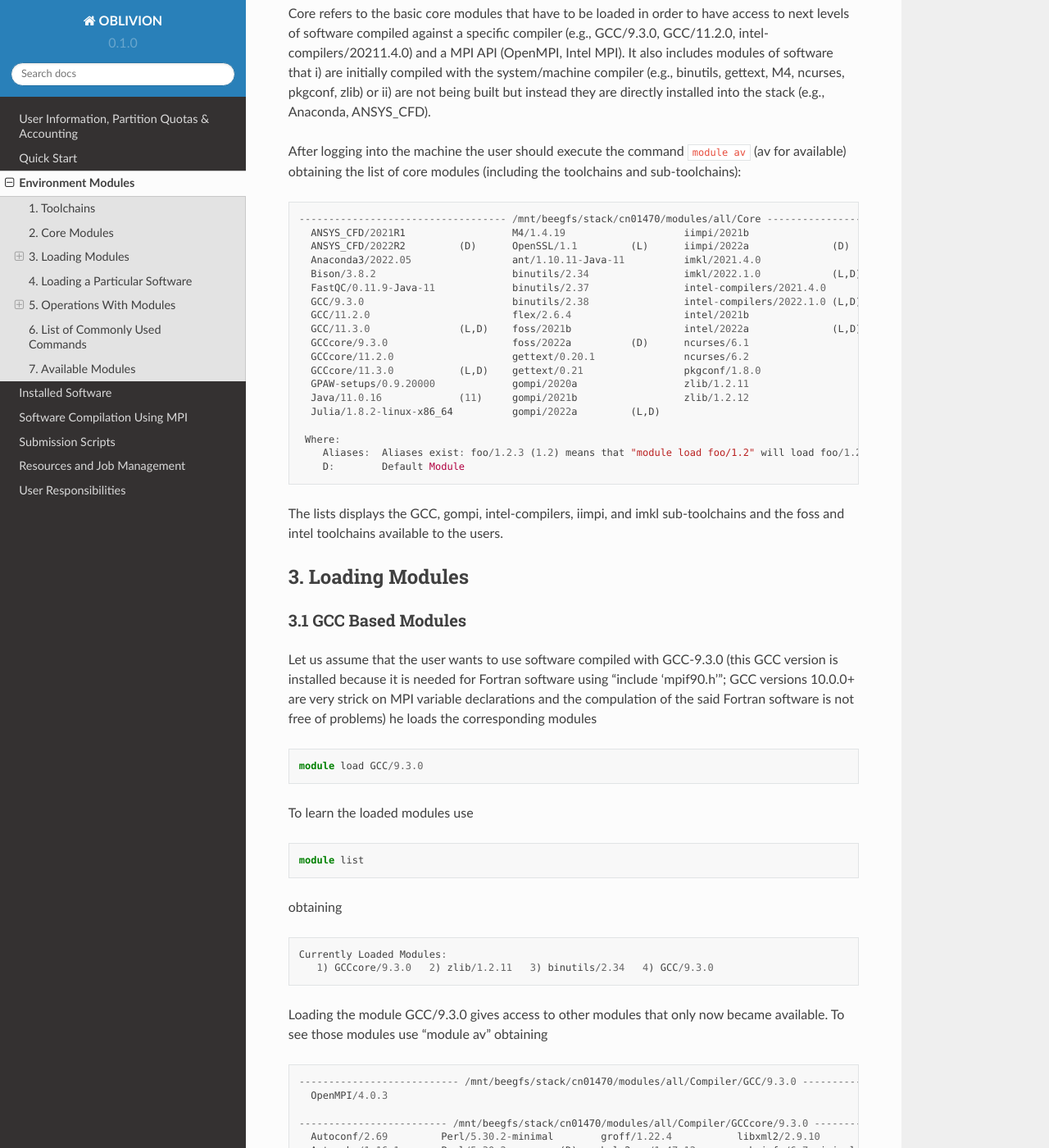
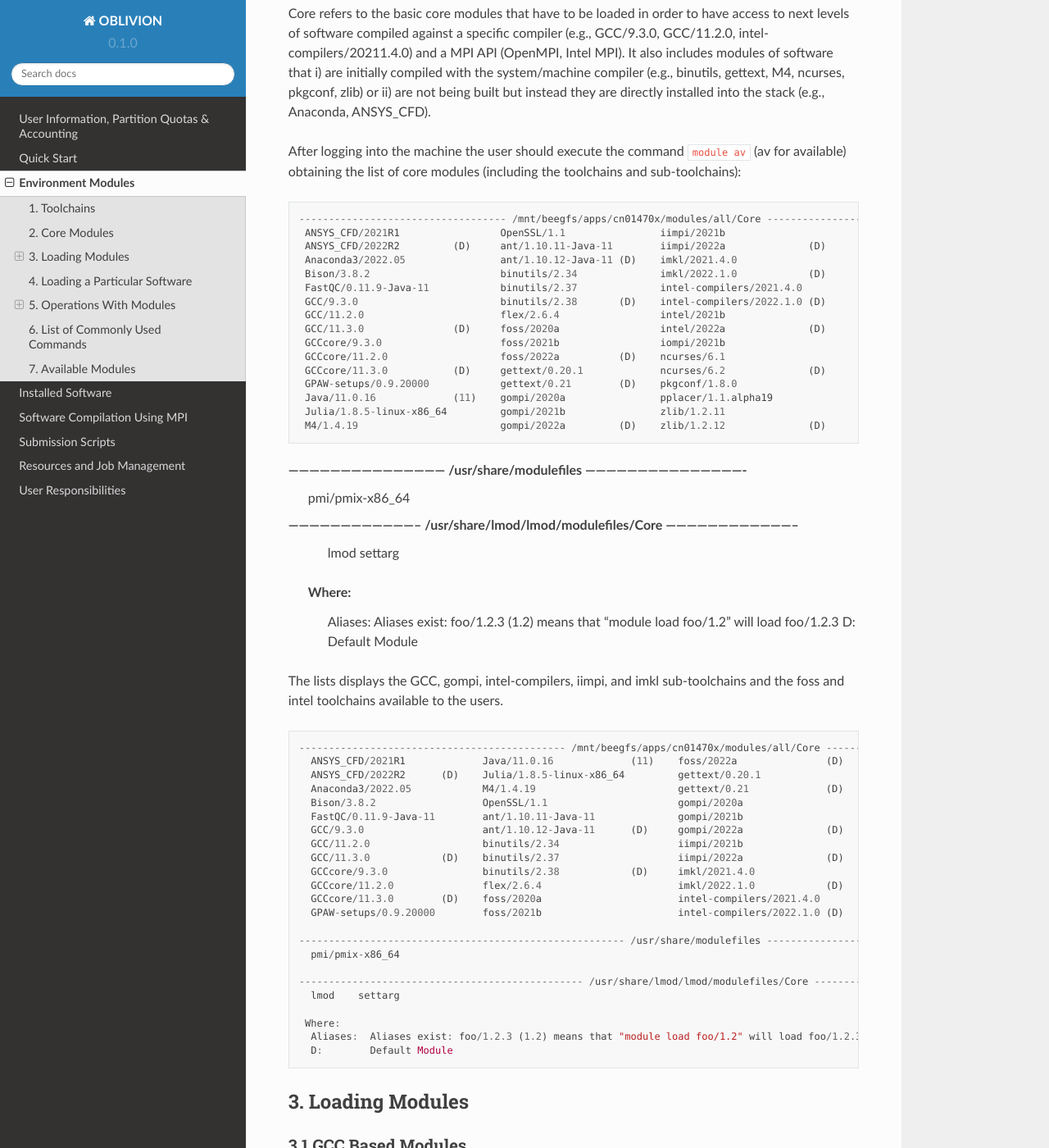
Before and after one commit to mavillez/Oblivion, a Sphinx documentation site: the page built from docs/source/modules.rst, in a window 1280 px wide and 1400 px high, scrolled down 1324 px. Shown: the whole window at 82% size. Built offline with Sphinx 7.4.7 and the Read the Docs theme 2.0.0, drawn with Linux system fonts in a browser that asks for light colours.

Commit message:
Update modules.rst

```diff
--- a/docs/source/modules.rst
+++ b/docs/source/modules.rst
@@ -48,27 +48,62 @@ After logging into the machine the user should execute the command ``module av``
 
 .. code-block:: julia
 
-  ----------------------------------- /mnt/beegfs/stack/cn01470/modules/all/Core ------------------------------------
-    ANSYS_CFD/2021R1                  M4/1.4.19                    iimpi/2021b
-    ANSYS_CFD/2022R2         (D)      OpenSSL/1.1         (L)      iimpi/2022a              (D)
-    Anaconda3/2022.05                 ant/1.10.11-Java-11          imkl/2021.4.0
-    Bison/3.8.2                       binutils/2.34                imkl/2022.1.0            (L,D)
-    FastQC/0.11.9-Java-11             binutils/2.37                intel-compilers/2021.4.0
-    GCC/9.3.0                         binutils/2.38                intel-compilers/2022.1.0 (L,D)
-    GCC/11.2.0                        flex/2.6.4                   intel/2021b
-    GCC/11.3.0               (L,D)    foss/2021b                   intel/2022a              (L,D)
-    GCCcore/9.3.0                     foss/2022a          (D)      ncurses/6.1
-    GCCcore/11.2.0                    gettext/0.20.1               ncurses/6.2
-    GCCcore/11.3.0           (L,D)    gettext/0.21                 pkgconf/1.8.0
-    GPAW-setups/0.9.20000             gompi/2020a                  zlib/1.2.11
-    Java/11.0.16             (11)     gompi/2021b                  zlib/1.2.12
-    Julia/1.8.2-linux-x86_64          gompi/2022a         (L,D)
+  ----------------------------------- /mnt/beegfs/apps/cn01470x/modules/all/Core ------------------------------------
+   ANSYS_CFD/2021R1                 OpenSSL/1.1                iimpi/2021b
+   ANSYS_CFD/2022R2         (D)     ant/1.10.11-Java-11        iimpi/2022a              (D)
+   Anaconda3/2022.05                ant/1.10.12-Java-11 (D)    imkl/2021.4.0
+   Bison/3.8.2                      binutils/2.34              imkl/2022.1.0            (D)
+   FastQC/0.11.9-Java-11            binutils/2.37              intel-compilers/2021.4.0
+   GCC/9.3.0                        binutils/2.38       (D)    intel-compilers/2022.1.0 (D)
+   GCC/11.2.0                       flex/2.6.4                 intel/2021b
+   GCC/11.3.0               (D)     foss/2020a                 intel/2022a              (D)
+   GCCcore/9.3.0                    foss/2021b                 iompi/2021b
+   GCCcore/11.2.0                   foss/2022a          (D)    ncurses/6.1
+   GCCcore/11.3.0           (D)     gettext/0.20.1             ncurses/6.2              (D)
+   GPAW-setups/0.9.20000            gettext/0.21        (D)    pkgconf/1.8.0
+   Java/11.0.16             (11)    gompi/2020a                pplacer/1.1.alpha19
+   Julia/1.8.5-linux-x86_64         gompi/2021b                zlib/1.2.11
+   M4/1.4.19                        gompi/2022a         (D)    zlib/1.2.12              (D)
 
-   Where:
-      Aliases:  Aliases exist: foo/1.2.3 (1.2) means that "module load foo/1.2" will load foo/1.2.3
-      D:        Default Module
+--------------------------------------------- /usr/share/modulefiles ----------------------------------------------
+   pmi/pmix-x86_64
+
+-------------------------------------- /usr/share/lmod/lmod/modulefiles/Core --------------------------------------
+   lmod    settarg
+
+  Where:
+   Aliases:  Aliases exist: foo/1.2.3 (1.2) means that "module load foo/1.2" will load foo/1.2.3
+   D:        Default Module
+
 
 The lists displays the GCC, gompi, intel-compilers, iimpi, and imkl sub-toolchains and the foss and intel toolchains available to the users.
+
+.. code-block:: julia
+
+ --------------------------------------------- /mnt/beegfs/apps/cn01470x/modules/all/Core ----------------------------------------------
+   ANSYS_CFD/2021R1             Java/11.0.16             (11)    foss/2022a               (D)    intel/2021b
+   ANSYS_CFD/2022R2      (D)    Julia/1.8.5-linux-x86_64         gettext/0.20.1                  intel/2022a         (D)
+   Anaconda3/2022.05            M4/1.4.19                        gettext/0.21             (D)    iompi/2021b
+   Bison/3.8.2                  OpenSSL/1.1                      gompi/2020a                     ncurses/6.1
+   FastQC/0.11.9-Java-11        ant/1.10.11-Java-11              gompi/2021b                     ncurses/6.2         (D)
+   GCC/9.3.0                    ant/1.10.12-Java-11      (D)     gompi/2022a              (D)    pkgconf/1.8.0
+   GCC/11.2.0                   binutils/2.34                    iimpi/2021b                     pplacer/1.1.alpha19
+   GCC/11.3.0            (D)    binutils/2.37                    iimpi/2022a              (D)    zlib/1.2.11
+   GCCcore/9.3.0                binutils/2.38            (D)     imkl/2021.4.0                   zlib/1.2.12         (D)
+   GCCcore/11.2.0               flex/2.6.4                       imkl/2022.1.0            (D)
+   GCCcore/11.3.0        (D)    foss/2020a                       intel-compilers/2021.4.0
+   GPAW-setups/0.9.20000        foss/2021b                       intel-compilers/2022.1.0 (D)
+
+ ------------------------------------------------------- /usr/share/modulefiles --------------------------------------------------------
+   pmi/pmix-x86_64
+
+ ------------------------------------------------ /usr/share/lmod/lmod/modulefiles/Core ------------------------------------------------
+   lmod    settarg
+
+  Where:
+   Aliases:  Aliases exist: foo/1.2.3 (1.2) means that "module load foo/1.2" will load foo/1.2.3
+   D:        Default Module
+
 
 
 3. Loading Modules
```
